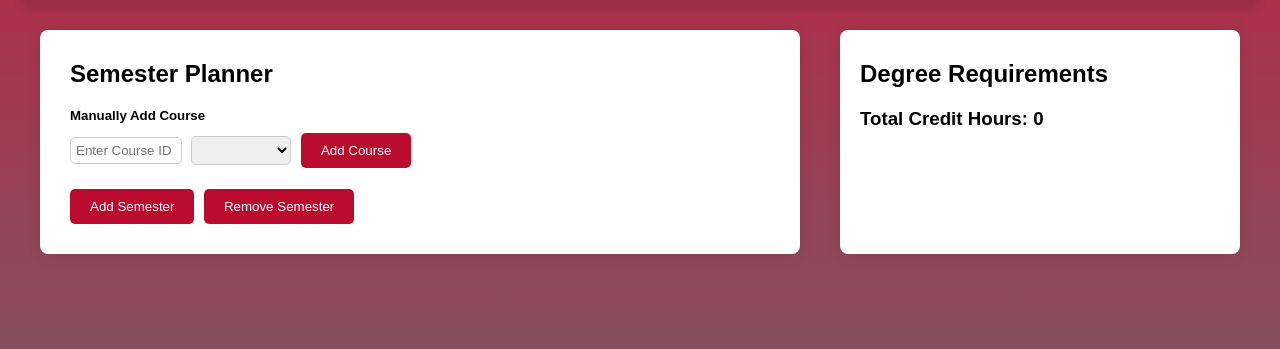
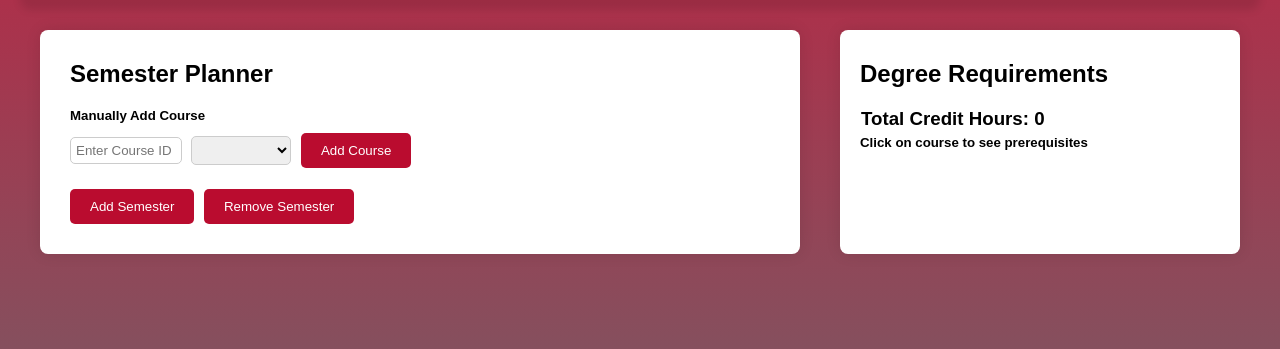
Before and after one commit to MarzooqN/degree-planner, a Flask app: template templates/index.html in a window 1280 px wide. Shown: the part 185-534 px from the top of the page. Run offline with Flask 3, Linux system fonts and the light colour scheme; the template is opened without the code that fills it, so the values that code supplies are empty; parts of the project's set-up code (start-up, migrations or seed data) failed here and were passed over.

Commit message:
Fixed bugs

```diff
--- a/static/js/script.js
+++ b/static/js/script.js
@@ -474,16 +474,13 @@ async function displayRequirements() {
         for (const [group, courses] of Object.entries(groups)) {
             const groupHeader = document.createElement('h5');
             groupHeader.textContent = `Group ${group} - Select 1 from this group`;
-            groupHeader.classList.add('requirement-header');
+            // groupHeader.classList.add('requirement-header');
             contentDiv.appendChild(groupHeader);
 
             const ul = document.createElement('ul');
             appendCoursesList(ul, courses);
             contentDiv.appendChild(ul);
 
-            groupHeader.addEventListener('click', () => {
-                ul.style.display = ul.style.display === 'none' ? 'block' : 'none';
-            });
         }
     };
 
--- a/templates/index.html
+++ b/templates/index.html
@@ -108,7 +108,8 @@
 
         <section id="degree-requirements-container">
             <h2>Degree Requirements</h2>
-            <h3 data-credits="0" id="totalCredits">Total Credit Hours: 0</h3>
+            <h3 data-credits="0" id="totalCredits" style="margin: 1px;">Total Credit Hours: 0</h3>
+            <h5 style="margin-top: 5px;">Click on course to see prerequisites</h5>
             <div id="degree-requirements">
                 <!-- Degree requirements will be displayed here by JavaScript -->
             </div>
```
